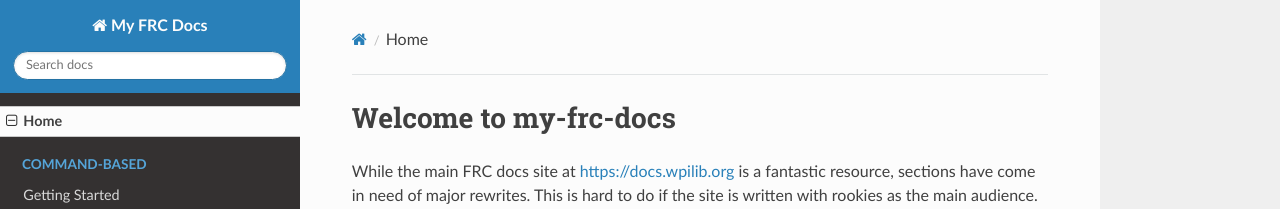
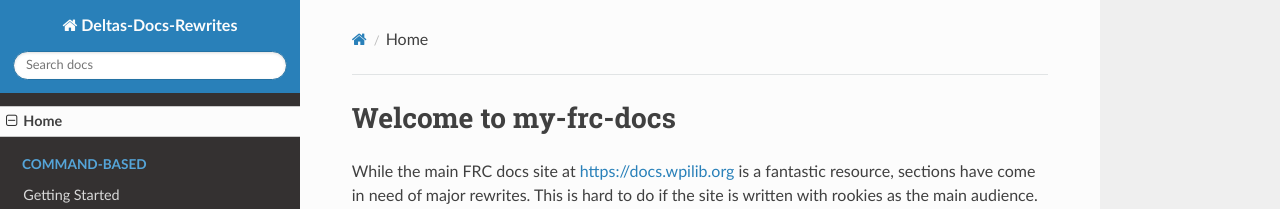
Before and after one commit to DeltaDizzy/deltas-docs-rewrites, an MkDocs documentation site: the page built from docs/index.md, in a window 1280 px wide. Shown: the top 209 px of the page. Built offline with MkDocs 1.6.1, drawn with Linux system fonts in a browser that asks for light colours; nearby versions of some CDN libraries.

Commit message:
Update mkdocs.yml

```diff
--- a/mkdocs.yml
+++ b/mkdocs.yml
@@ -1,4 +1,4 @@
-site_name: My FRC Docs
+site_name: Deltas-Docs-Rewrites
 theme: readthedocs
 markdown_extensions:
   - admonition
```
